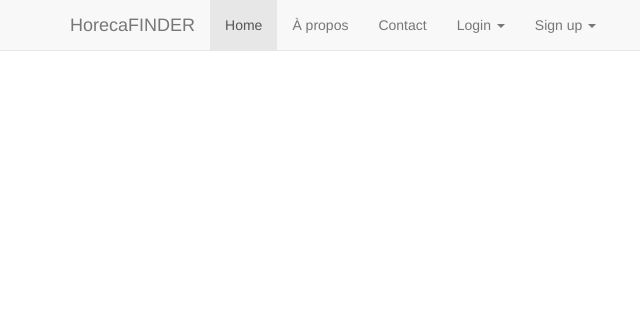
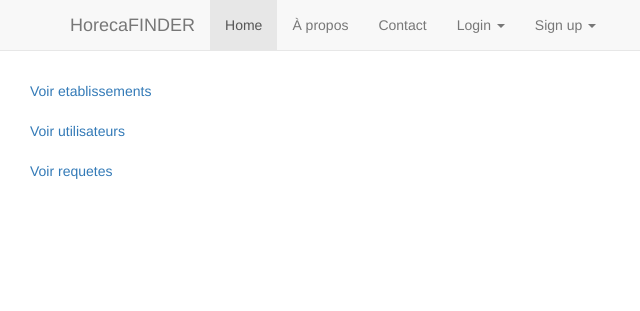
Before and after one commit to Abde-/HorecaFINDER, a PHP site: page / in a window 1280 px wide. Shown: the top 311 px of the page, without its empty margins (0-640 px from the left). Run offline with PHP 8.4, Linux system fonts and the light colour scheme.

Commit message:
menu lateral rajouter -> options à rajouter

```diff
--- a/include/login.php
+++ b/include/login.php
@@ -30,7 +30,6 @@
 	}
 
 	// if signup
-	// todo-> checkbox pour dire si admin ou pas
 	if((isset($_POST['usersign'])) and ($_POST['usersign'] !== "")
 		and ($_POST['pwd1sign'] == $_POST['pwd2sign'])){
 		$database = new mysqli("localhost","root","","horecafinder");
--- a/include/menus.php
+++ b/include/menus.php
@@ -0,0 +1,12 @@
+		<!-- barre latérale -->
+<div class="container-fluid">
+    <div class="row">
+        <div class="col-sm-3 col-md-2 sidebar">
+            <ul class="nav nav-sidebar">
+                <li><a href="#">Voir etablissements</a></li>
+                <li><a href="#">Voir utilisateurs</a></li>
+                <li><a href="#">Voir requetes</a></li>
+            </ul>
+        </div>
+    </div>
+</div>
--- a/index.php
+++ b/index.php
@@ -22,8 +22,6 @@
 
 		<!-- tout ça c'est à bouger dans un autre php,
 			 index aura que des include en fait :'D -->
-
-
 		<?php
 			// verification des login dans login.php
 			include("./include/login.php");
@@ -32,6 +30,8 @@
 			include("./include/entete.php");
 			include("./include/menus.php");
 		?>
+
+		<!-- Mettre jumbotron pour info initiale -->
 
 
 
```
